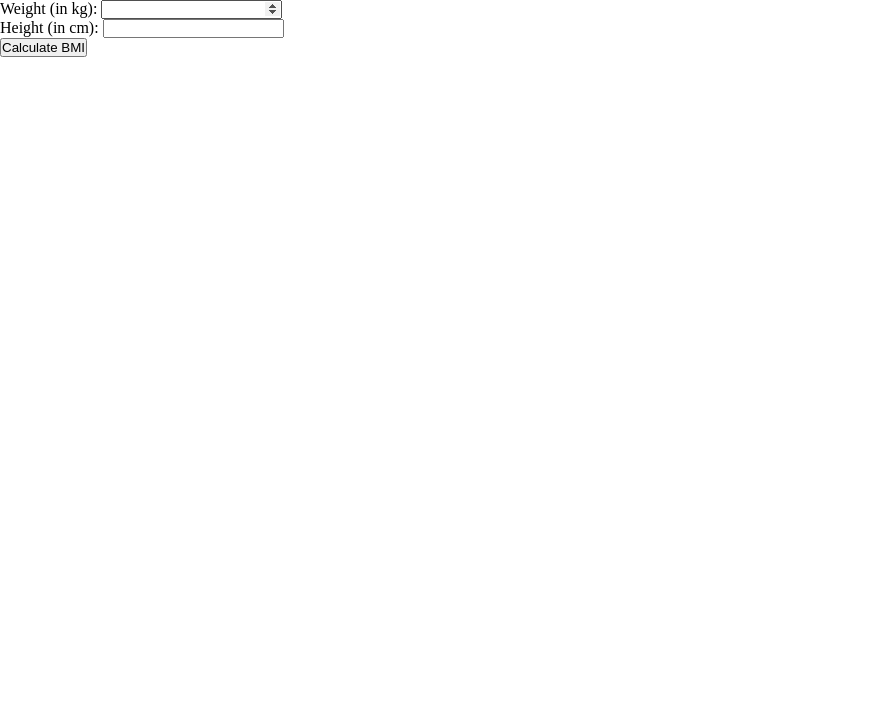
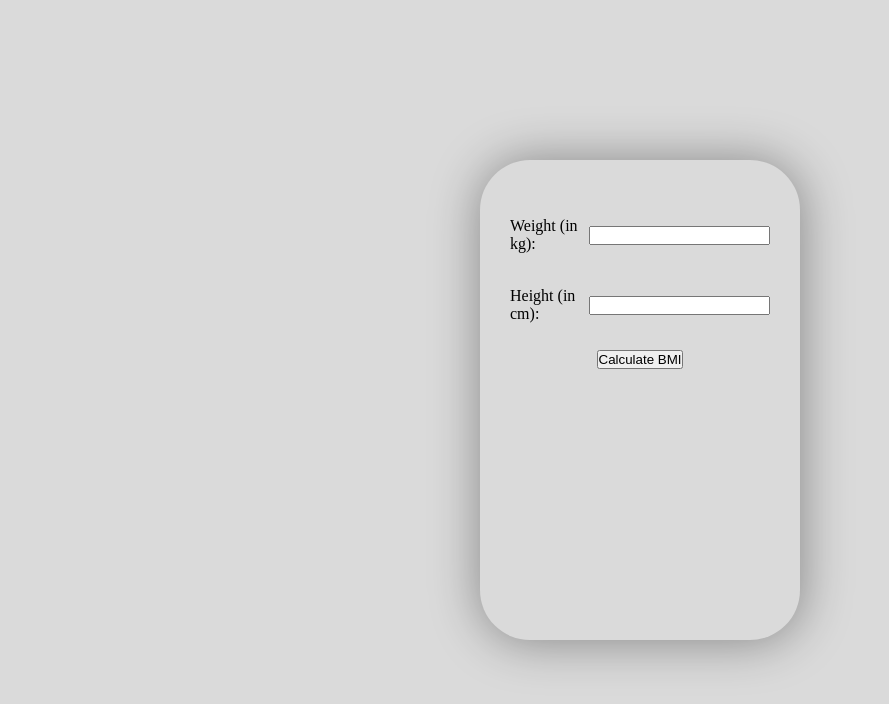
Before and after one commit to uttkarsh-g/BMI, a plain HTML site: page index.html in a window 1280 px wide. Shown: the whole page, without its empty margins (0-889 px from the left). Drawn offline with Linux system fonts and the light colour scheme.

Commit message:
css update

```diff
--- a/style.css
+++ b/style.css
@@ -8,3 +8,45 @@ body {
   height: 100%;
   width: 100%;
 }
+#wrapper {
+  width: 100%;
+  height: 100dvh;
+  display: flex;
+  align-items: center;
+  justify-content: center;
+  background-color: #dadada;
+}
+#main {
+  width: 20rem;
+  height: 30rem;
+  border-radius: 50px;
+  box-shadow: 1px 1px 50px rgba(0, 0, 0, 0.392);
+  padding: 10px;
+}
+
+form {
+  height: 80%;
+  padding: 20px;
+  border-radius: 50px;
+}
+#wc,
+#hc {
+  margin: 20px 0;
+  height: 50px;
+  display: flex;
+  align-items: center;
+}
+input::-webkit-outer-spin-button,
+input::-webkit-inner-spin-button {
+  -webkit-appearance: none;
+  margin: 0;
+}
+
+input[type='number'] {
+  -moz-appearance: textfield;
+}
+#s {
+  text-align: center;
+}
+#sub {
+}
```
